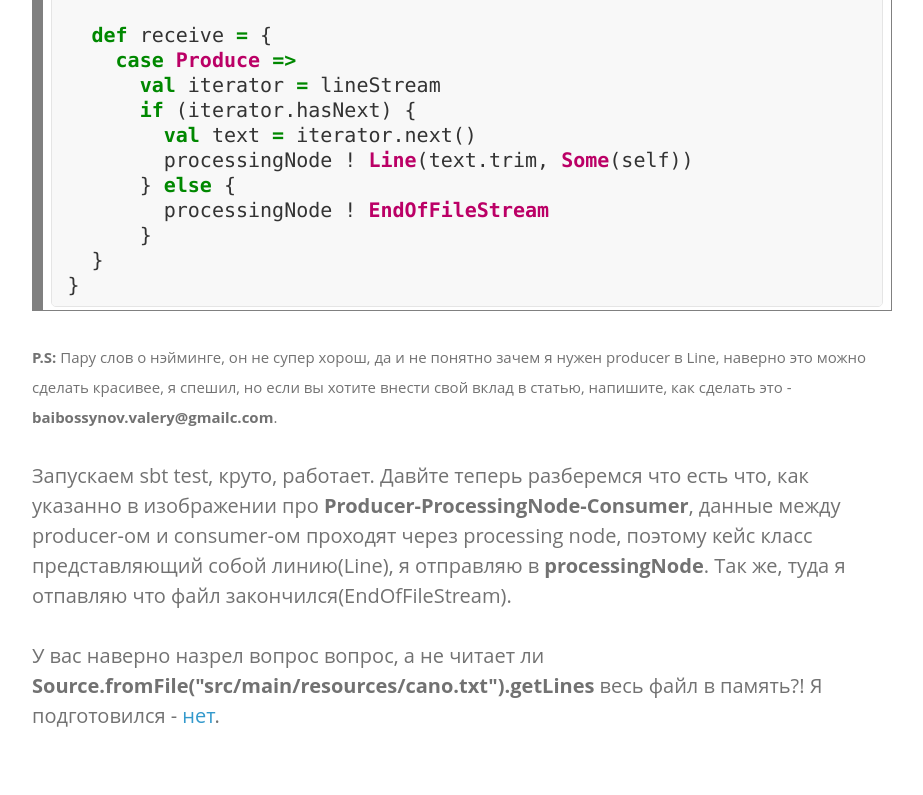
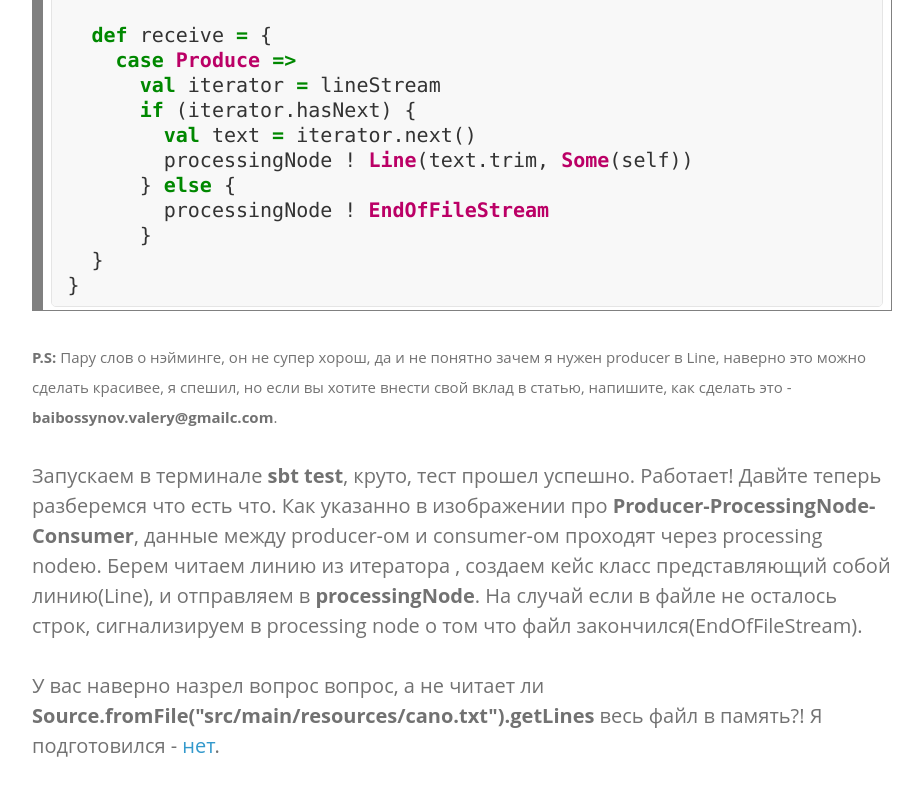
Before and after one commit to vooolll/vooolll.github.io, a plain HTML site: page akka-streams-learning-day1.html in a window 1280 px wide. Shown: the part 6198-6993 px from the top of the page, without its empty margins (178-1101 px from the left). Drawn offline with nearby package versions, Linux system fonts and the light colour scheme; a web font is replaced by a local one.

Commit message:
adding actor streaming app article part1.1

```diff
--- a/akka-streams-learning-day1.html
+++ b/akka-streams-learning-day1.html
@@ -241,7 +241,7 @@ libraryDependencies <span style="color: #333333">++=</span> <span style="color:
 
 		<br><br>
 
-		Запускаем sbt test, круто, работает. Давйте теперь разберемся что есть что, как указанно в изображении про <b>Producer-ProcessingNode-Consumer</b>, данные между producer-ом и consumer-ом проходят через processing node, поэтому кейс класс представляющий собой линию(Line), я отправляю в <b>processingNode</b>. Так же, туда я отпавляю что файл закончился(EndOfFileStream).
+		Запускаем в терминале <b>sbt test</b>, круто, тест прошел успешно. Работает! Давйте теперь разберемся что есть что. Как указанно в изображении про <b>Producer-ProcessingNode-Consumer</b>, данные между producer-ом и consumer-ом проходят через processing nodeю. Берем читаем линию из итератора , создаем кейс класс представляющий собой линию(Line), и отправляем в <b>processingNode</b>. На случай если в файле не осталось строк, сигнализируем в processing node о том что файл закончился(EndOfFileStream).
 
 
 		<br><br>
```
